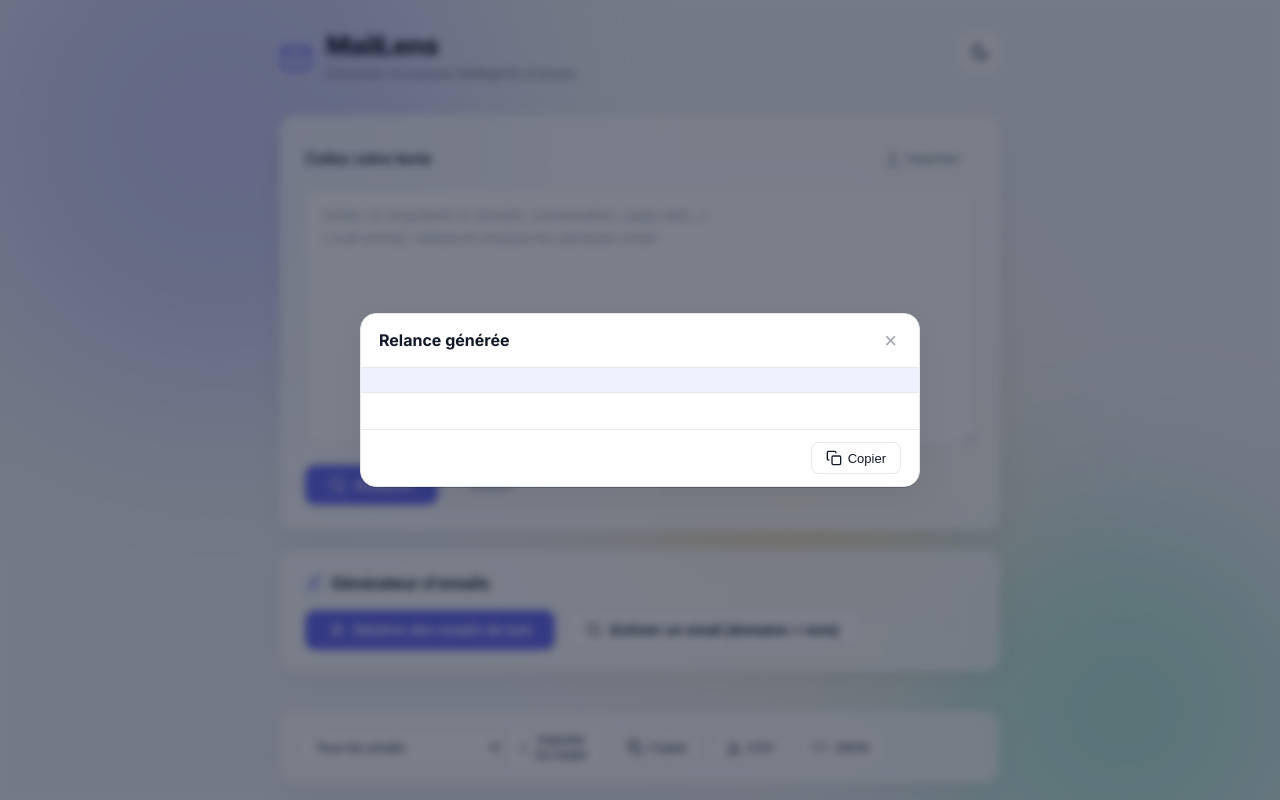
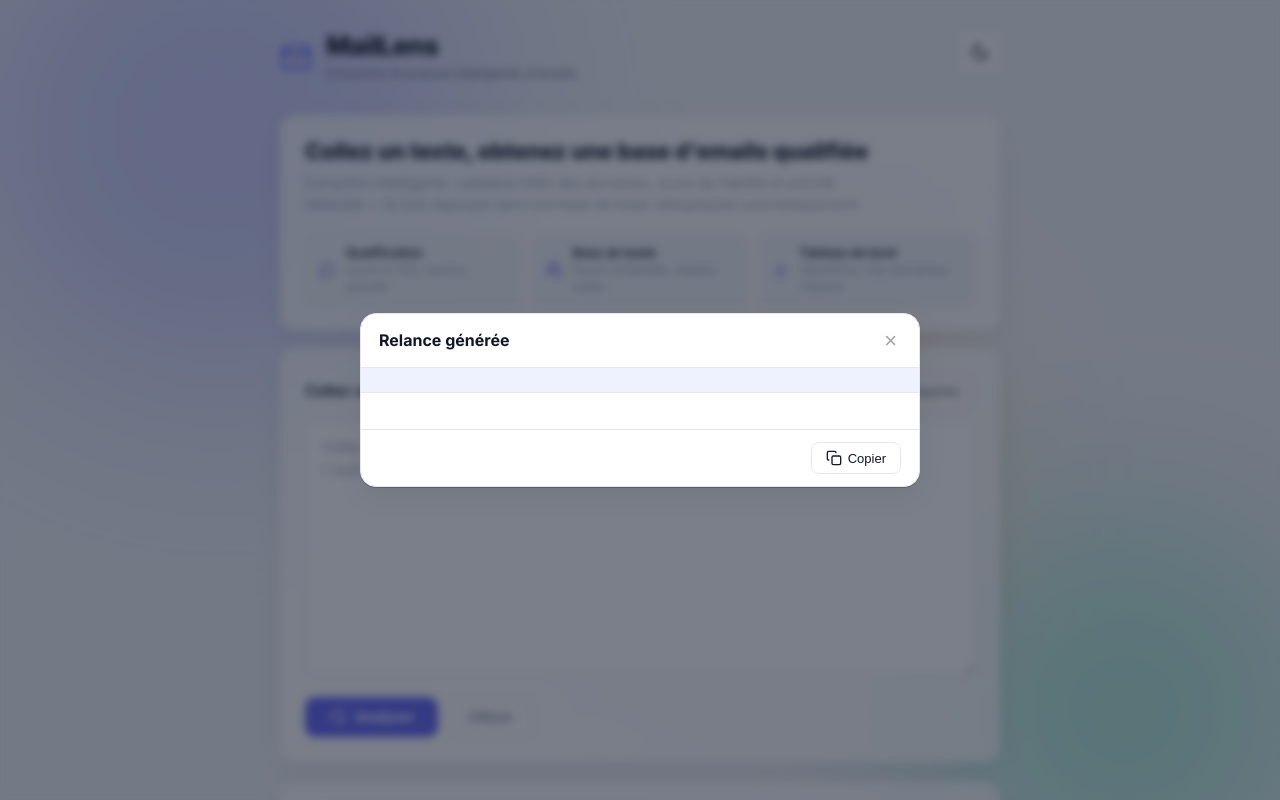
Before and after one commit to MrOnesim/mail-extractor-prime, a Flask app: page / in a window 1280 px wide. Run offline with Flask 3, Linux system fonts and the light colour scheme; data that the repository does not hold is empty; some libraries are stand-ins or nearby versions.

Commit message:
CI GitHub Actions (tests + JS) et héros landing pour la démo

```diff
--- a/static/style.css
+++ b/static/style.css
@@ -676,3 +676,16 @@ textarea::placeholder { color: var(--text-muted); }
     .dash-cards { grid-template-columns: repeat(2, 1fr); }
     .dash-grid { grid-template-columns: 1fr; }
 }
+
+/* Hero (landing) */
+.hero { display: flex; align-items: center; justify-content: space-between; gap: 20px; flex-wrap: wrap; padding: 22px 24px; margin-bottom: 18px; }
+.hero-inner { flex: 1; min-width: 260px; }
+.hero-title { margin: 0 0 6px; font-size: 22px; font-weight: 800; line-height: 1.25; }
+.hero-sub { margin: 0; font-size: 14px; color: var(--text-muted); max-width: 560px; line-height: 1.5; }
+.hero-features { display: grid; grid-template-columns: repeat(3, minmax(150px, 1fr)); gap: 10px; flex: 1; min-width: 460px; }
+.hero-feature { display: flex; align-items: center; gap: 10px; border: 1px solid var(--border); border-radius: 10px; padding: 10px 12px; background: var(--bg); font-size: 12.5px; color: var(--text-muted); line-height: 1.35; }
+.hero-feature svg { flex: none; color: var(--accent); }
+.hero-feature strong { display: block; color: var(--text); font-weight: 600; }
+@media (max-width: 700px) {
+    .hero-features { grid-template-columns: 1fr; min-width: 0; }
+}
--- a/templates/index.html
+++ b/templates/index.html
@@ -30,6 +30,29 @@
                 <svg class="icon-moon" width="20" height="20" viewBox="0 0 24 24" fill="none" stroke="currentColor" stroke-width="2"><path d="M21 12.79A9 9 0 1 1 11.21 3 7 7 0 0 0 21 12.79z"/></svg>
             </button>
         </header>
+
+        <section class="hero glass">
+            <div class="hero-inner">
+                <h2 class="hero-title">Collez un texte, obtenez une base d'emails qualifiée</h2>
+                <p class="hero-sub">Extraction intelligente, validation DNS des domaines, score de
+                    fiabilité et activité détectée — le tout regroupé dans une base de leads
+                    dédupliquée automatiquement.</p>
+            </div>
+            <div class="hero-features">
+                <div class="hero-feature">
+                    <svg width="18" height="18" viewBox="0 0 24 24" fill="none" stroke="currentColor" stroke-width="2" stroke-linecap="round"><path d="M21 11.5a8.38 8.38 0 0 1-.9 3.8 8.5 8.5 0 0 1-7.6 4.7 8.38 8.38 0 0 1-3.8-.9L3 21l1.9-5.7a8.38 8.38 0 0 1-.9-3.8 8.5 8.5 0 0 1 4.7-7.6 8.38 8.38 0 0 1 3.8-.9h.5a8.48 8.48 0 0 1 8 8v.5z"/></svg>
+                    <span><strong>Qualification</strong> score 0–100, source, activité</span>
+                </div>
+                <div class="hero-feature">
+                    <svg width="18" height="18" viewBox="0 0 24 24" fill="none" stroke="currentColor" stroke-width="2" stroke-linecap="round"><path d="M16 21v-2a4 4 0 0 0-4-4H6a4 4 0 0 0-4 4v2"/><circle cx="9" cy="7" r="4"/><path d="M22 21v-2a4 4 0 0 0-3-3.87"/><path d="M16 3.13a4 4 0 0 1 0 7.75"/></svg>
+                    <span><strong>Base de leads</strong> fusion d'identité, statuts, notes</span>
+                </div>
+                <div class="hero-feature">
+                    <svg width="18" height="18" viewBox="0 0 24 24" fill="none" stroke="currentColor" stroke-width="2" stroke-linecap="round"><line x1="18" y1="20" x2="18" y2="10"/><line x1="12" y1="20" x2="12" y2="4"/><line x1="6" y1="20" x2="6" y2="14"/></svg>
+                    <span><strong>Tableau de bord</strong> répartition, top domaines, imports</span>
+                </div>
+            </div>
+        </section>
 
         <section class="input-section glass">
             <div class="input-header">
```
Also changed, not shown: .github/workflows/ci.yml (added), README.md.
